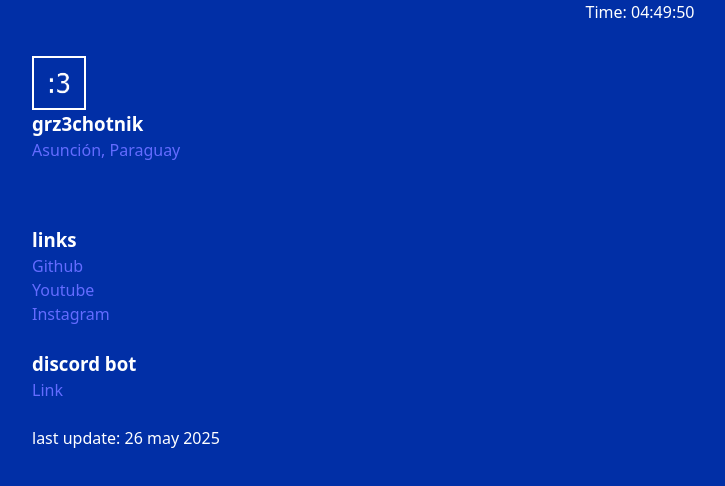
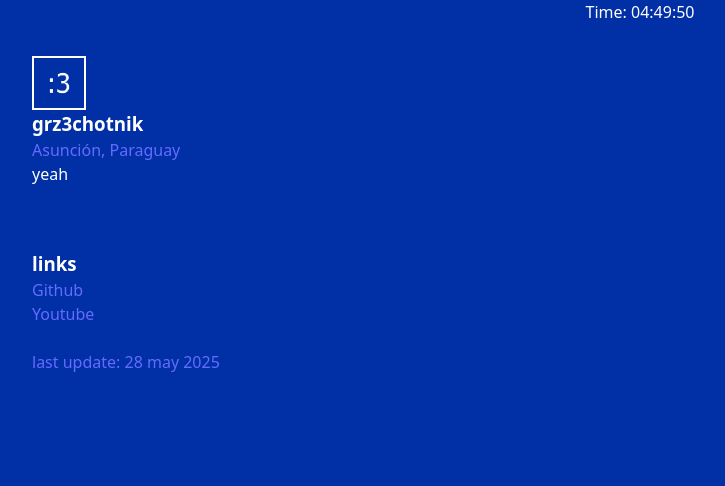
Before and after one commit to grz3chotnik/2004.lol, a React (Vite) app: page / in a window 1280 px wide. Shown: the top 486 px of the page, without its empty margins (0-725 px from the left). Built offline with nearby package versions, Linux system fonts and the light colour scheme.

Commit message:
still fixing

```diff
--- a/src/Card.jsx
+++ b/src/Card.jsx
@@ -11,16 +11,18 @@ function Card() {
             <img alt={"profile pic"} src={Three} height={50} width={50}/>
            <h3>grz3chotnik</h3>
             <p className={"bluer"}>Asunción, Paraguay</p>
+            <p> yeah</p>
         </div>
         <div className={"bob"}>
             <h3>links</h3>
+
             <a href={"https://github.com/grz3chotnik"}>Github</a>
             <a href={"https://www.youtube.com/@grz3chotnik"}>Youtube</a>
-            <a href={"###"}>Instagram</a>
+
 <br/>
-            <h3>discord bot</h3>
-            <Link to="/bot-page">Link</Link> <br/>
-            <p>last update: 26 may 2025</p>
+            {/*<h3>discord bot</h3>*/}
+            {/*<Link to="/bot-page">Link</Link> <br/>*/}
+            <p className={"bluer"}>last update: 28 may 2025</p>
 
         </div>
 
--- /dev/null
+++ b/src/pages/Blank.jsx
@@ -0,0 +1,5 @@
+ export default function Blank() {
+    return (<div className={"dark"}>
+            xd
+        </div>)
+}
```
Also changed, not shown: src/pages/button.jsx (added).
